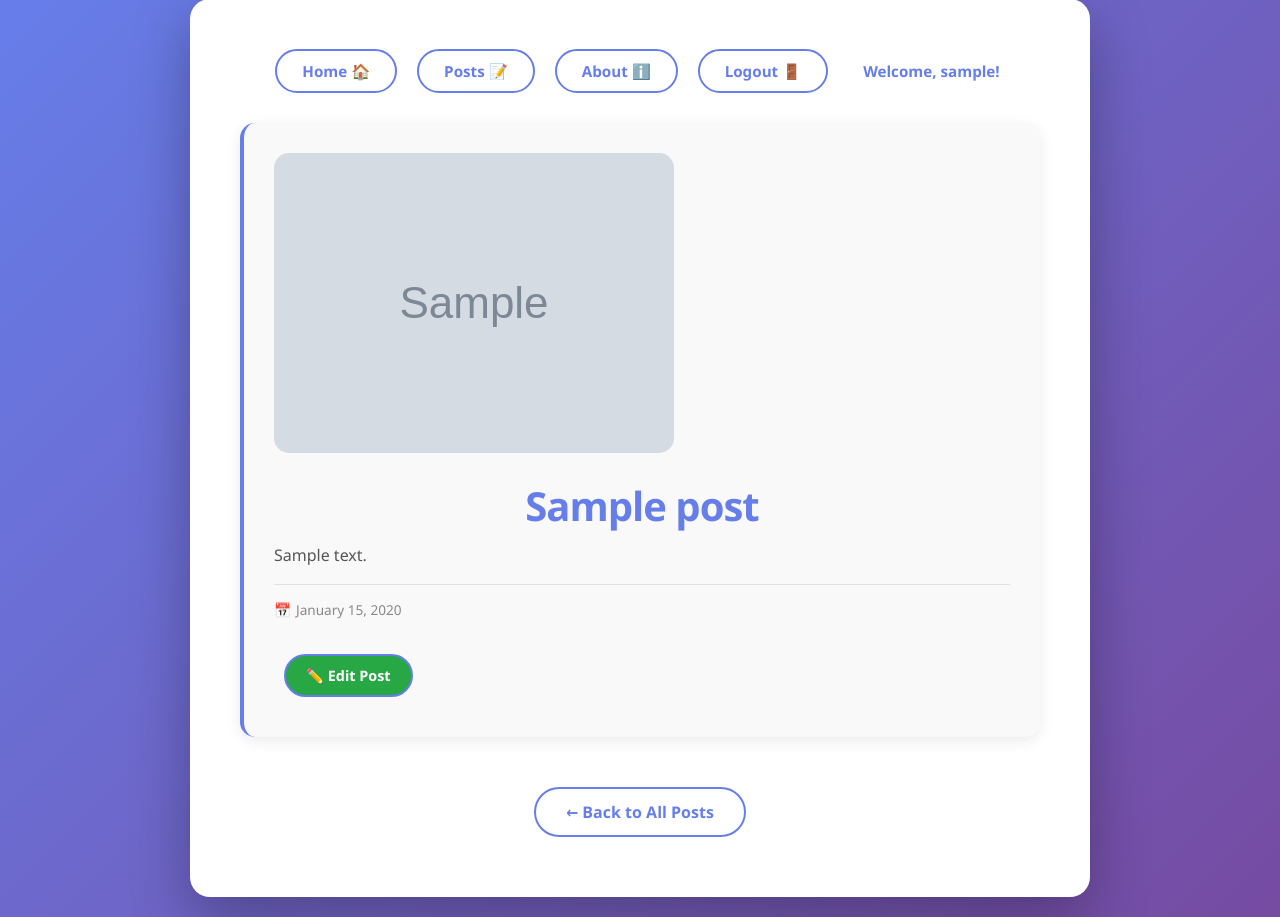
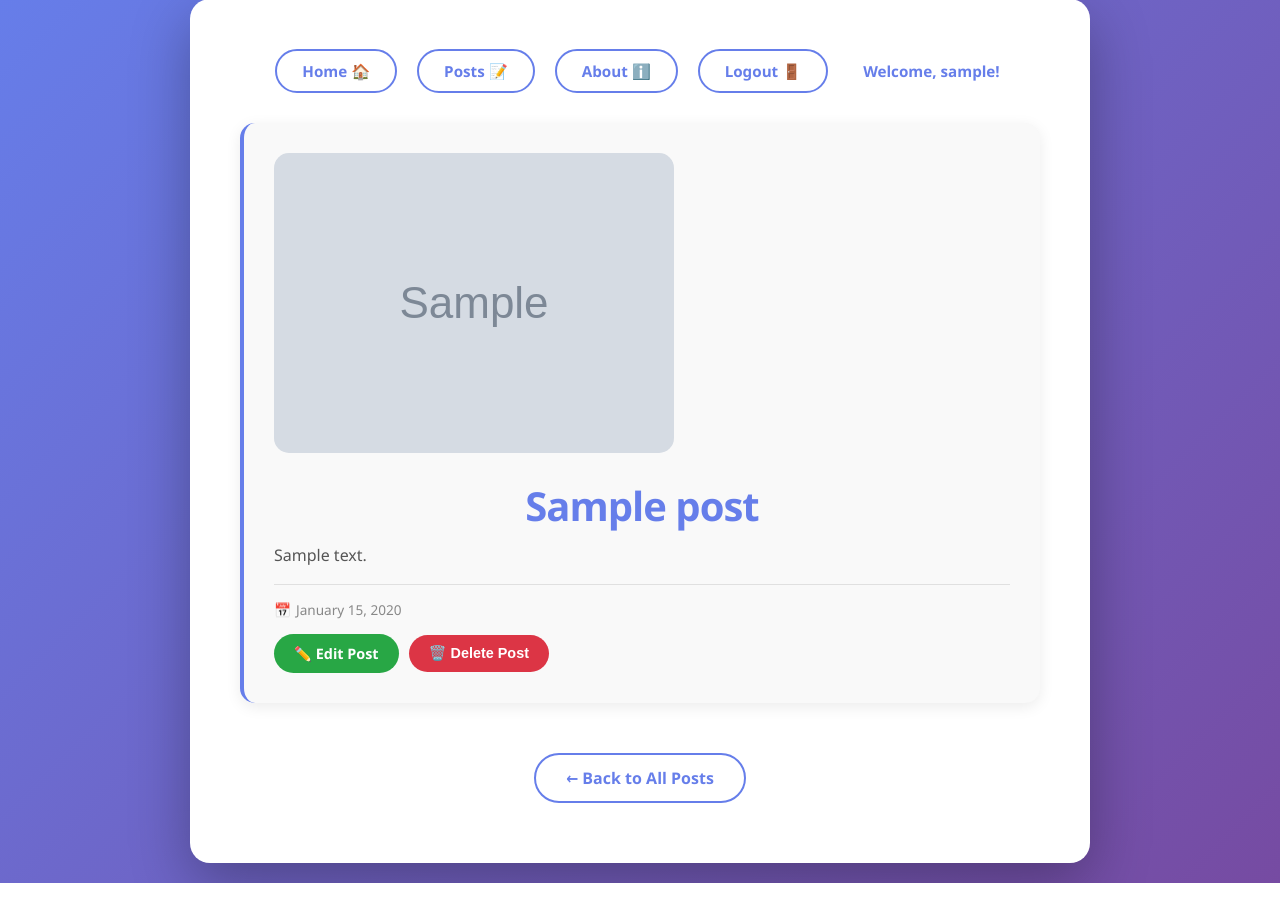
Before and after one commit to P4ndro/LearningDjango, a Django app: a page that uses templates/layout.html in a window 1280 px wide. Shown: the part 21-938 px from the top of the page. After the commit the page ends 904 px from the top, so only its background shows below. Run offline with Django 5.2, Linux system fonts and the light colour scheme; a user stored in the database is signed in; tables that the repository leaves empty hold one stand-in row (values such as "Sample post"); grey boxes marked "Sample" are stand-in pictures.

Commit message:
Add delete functionality for blog posts: Implement delete view, URL pattern, and confirmation modal. Update templates for delete actions and enhance styling for buttons. Update README to reflect completed tasks.

```diff
--- a/posts/templates/posts/post_page.html
+++ b/posts/templates/posts/post_page.html
@@ -12,8 +12,12 @@
             <span class="post-date">{{ post.date|date:"F d, Y" }}</span>
         </div>
         {% if user.is_authenticated %}
-            <div style="margin-top: 20px;">
+            <div class="post-actions">
                 <a href="{% url 'posts:edit' slug=post.slug %}" class="btn-edit">✏️ Edit Post</a>
+                <form method="post" action="{% url 'posts:delete' slug=post.slug %}">
+                    {% csrf_token %}
+                    <button type="submit" class="btn-delete">🗑️ Delete Post</button>
+                </form>
             </div>
         {% endif %}
     </article>
--- a/posts/urls.py
+++ b/posts/urls.py
@@ -7,5 +7,6 @@ urlpatterns = [
     path('', views.post_list, name='posts'),
     path('create/', views.create_post, name='create'),
     path('<slug:slug>/edit/', views.edit_post, name='edit'),
+    path('<slug:slug>/delete/', views.delete_post, name='delete'),
     path('<slug:slug>/', views.post_page, name='page'),
 ]
--- a/posts/views.py
+++ b/posts/views.py
@@ -38,3 +38,12 @@ def edit_post(request, slug):
     else:
         form = PostForm(instance=post)
     return render(request, 'posts/edit_post.html', {'form': form, 'post': post})
+
+@login_required(login_url='register:login')
+def delete_post(request, slug):
+    post = get_object_or_404(Post, slug=slug)
+    if request.method == 'POST':
+        post.delete()
+        messages.success(request, 'Post deleted successfully!')
+        return redirect('posts:posts')
+    return redirect('posts:page', slug=slug)
--- a/static/static/css/style.css
+++ b/static/static/css/style.css
@@ -524,6 +524,15 @@ article p:last-child {
     box-shadow: 0 8px 20px rgba(102, 126, 234, 0.4);
 }
 
+/* Button group for edit and delete */
+.post-actions {
+    display: flex;
+    gap: 10px;
+    align-items: center;
+    margin-top: 15px;
+    flex-wrap: wrap;
+}
+
 /* Edit Button for Posts */
 .btn-edit {
     display: inline-block;
@@ -535,7 +544,9 @@ article p:last-child {
     font-size: 0.9rem;
     font-weight: 600;
     transition: all 0.3s ease;
-    margin-top: 15px;
+    border: none;
+    cursor: pointer;
+    margin: 0;
 }
 
 .btn-edit:hover {
@@ -543,3 +554,146 @@ article p:last-child {
     transform: translateY(-2px);
     box-shadow: 0 5px 15px rgba(40, 167, 69, 0.4);
 }
+
+/* Delete Button for Posts */
+.btn-delete {
+    display: inline-block;
+    padding: 10px 20px;
+    background: #dc3545;
+    color: white;
+    border-radius: 50px;
+    text-decoration: none;
+    font-size: 0.9rem;
+    font-weight: 600;
+    transition: all 0.3s ease;
+    border: none;
+    cursor: pointer;
+    margin: 0;
+}
+
+.btn-delete:hover {
+    background: #c82333;
+    transform: translateY(-2px);
+    box-shadow: 0 5px 15px rgba(220, 53, 69, 0.4);
+}
+
+.btn-delete:active {
+    transform: translateY(0);
+    box-shadow: 0 2px 8px rgba(220, 53, 69, 0.3);
+}
+
+/* Delete form styling - keep form inline with buttons */
+.post-actions form {
+    margin: 0;
+    display: flex;
+    align-items: center;
+}
+
+/* Custom Delete Confirmation Modal */
+.delete-modal {
+    display: none;
+    position: fixed;
+    top: 0;
+    left: 0;
+    width: 100%;
+    height: 100%;
+    background: rgba(0, 0, 0, 0.6);
+    backdrop-filter: blur(5px);
+    z-index: 9999;
+    animation: fadeIn 0.3s ease;
+    justify-content: center;
+    align-items: center;
+}
+
+.delete-modal.active {
+    display: flex;
+}
+
+.delete-modal-content {
+    background: white;
+    border-radius: 20px;
+    padding: 40px;
+    max-width: 450px;
+    width: 90%;
+    box-shadow: 0 20px 60px rgba(0, 0, 0, 0.3);
+    animation: slideUp 0.3s ease;
+    text-align: center;
+}
+
+@keyframes slideUp {
+    from {
+        opacity: 0;
+        transform: translateY(30px) scale(0.9);
+    }
+    to {
+        opacity: 1;
+        transform: translateY(0) scale(1);
+    }
+}
+
+.delete-modal-icon {
+    font-size: 4rem;
+    margin-bottom: 20px;
+    animation: shake 0.5s ease;
+}
+
+@keyframes shake {
+    0%, 100% { transform: translateX(0); }
+    25% { transform: translateX(-10px) rotate(-5deg); }
+    75% { transform: translateX(10px) rotate(5deg); }
+}
+
+.delete-modal h2 {
+    color: #dc3545;
+    font-size: 1.8rem;
+    margin-bottom: 15px;
+}
+
+.delete-modal p {
+    color: #666;
+    font-size: 1rem;
+    margin-bottom: 30px;
+    line-height: 1.6;
+}
+
+.delete-modal-actions {
+    display: flex;
+    gap: 15px;
+    justify-content: center;
+}
+
+.btn-confirm-delete {
+    padding: 12px 30px;
+    background: #dc3545;
+    color: white;
+    border: none;
+    border-radius: 50px;
+    font-size: 1rem;
+    font-weight: 600;
+    cursor: pointer;
+    transition: all 0.3s ease;
+}
+
+.btn-confirm-delete:hover {
+    background: #c82333;
+    transform: translateY(-2px);
+    box-shadow: 0 5px 15px rgba(220, 53, 69, 0.4);
+}
+
+.btn-cancel-delete {
+    padding: 12px 30px;
+    background: #6c757d;
+    color: white;
+    border: none;
+    border-radius: 50px;
+    font-size: 1rem;
+    font-weight: 600;
+    cursor: pointer;
+    transition: all 0.3s ease;
+}
+
+.btn-cancel-delete:hover {
+    background: #5a6268;
+    transform: translateY(-2px);
+    box-shadow: 0 5px 15px rgba(108, 117, 125, 0.4);
+}
--- a/static/static/js/main.js
+++ b/static/static/js/main.js
@@ -1 +1,81 @@
-console.log("This is Js from About Page");
+console.log("Django Project JS Loaded");
+
+// Custom Delete Confirmation Modal
+document.addEventListener('DOMContentLoaded', function() {
+    // Get or create modal
+    let modal = document.getElementById('deleteModal');
+    if (!modal) {
+        modal = createDeleteModal();
+        document.body.appendChild(modal);
+    }
+
+    const cancelBtn = document.getElementById('cancelDelete');
+    const confirmBtn = document.getElementById('confirmDelete');
+    let currentForm = null;
+
+    // Add click handlers to all delete buttons
+    const deleteButtons = document.querySelectorAll('.btn-delete');
+    deleteButtons.forEach(button => {
+        button.addEventListener('click', function(e) {
+            e.preventDefault();
+            currentForm = this.closest('form');
+            modal.classList.add('active');
+            document.body.style.overflow = 'hidden'; // Prevent background scrolling
+        });
+    });
+
+
+    if (cancelBtn) {
+        cancelBtn.addEventListener('click', function() {
+            closeModal();
+        });
+    }
+
+
+    if (confirmBtn) {
+        confirmBtn.addEventListener('click', function() {
+            if (currentForm) {
+                currentForm.submit();
+            }
+        });
+    }
+
+
+    modal.addEventListener('click', function(e) {
+        if (e.target === modal) {
+            closeModal();
+        }
+    });
+
+
+    document.addEventListener('keydown', function(e) {
+        if (e.key === 'Escape' && modal.classList.contains('active')) {
+            closeModal();
+        }
+    });
+
+    function closeModal() {
+        modal.classList.remove('active');
+        document.body.style.overflow = ''; // Restore scrolling
+        currentForm = null;
+    }
+});
+
+
+function createDeleteModal() {
+    const modal = document.createElement('div');
+    modal.id = 'deleteModal';
+    modal.className = 'delete-modal';
+    modal.innerHTML = `
+        <div class="delete-modal-content">
+            <div class="delete-modal-icon">🗑️</div>
+            <h2>Delete Post?</h2>
+            <p>Are you sure you want to delete this post? This action cannot be undone.</p>
+            <div class="delete-modal-actions">
+                <button type="button" class="btn-cancel-delete" id="cancelDelete">Cancel</button>
+                <button type="button" class="btn-confirm-delete" id="confirmDelete">Yes, Delete</button>
+            </div>
+        </div>
+    `;
+    return modal;
+}
--- a/templates/layout.html
+++ b/templates/layout.html
@@ -5,7 +5,8 @@
     <meta charset="UTF-8">
     <meta name="viewport" content="width=device-width, initial-scale=1.0">
     <title>{% block title %}My Project{% endblock %}</title>
-    <link rel="stylesheet" href="{% static 'css/style.css' %}?v=3">
+    <link rel="stylesheet" href="{% static 'css/style.css' %}?v=6">
+    <script src="{% static 'js/main.js' %}?v=1" defer></script>
 </head>
 <body>
     <div class="container">
```
Also changed, not shown: posts/templates/posts/posts_list.html (+7 -1 lines), README.md, register/views.py (line endings or trailing spaces).
